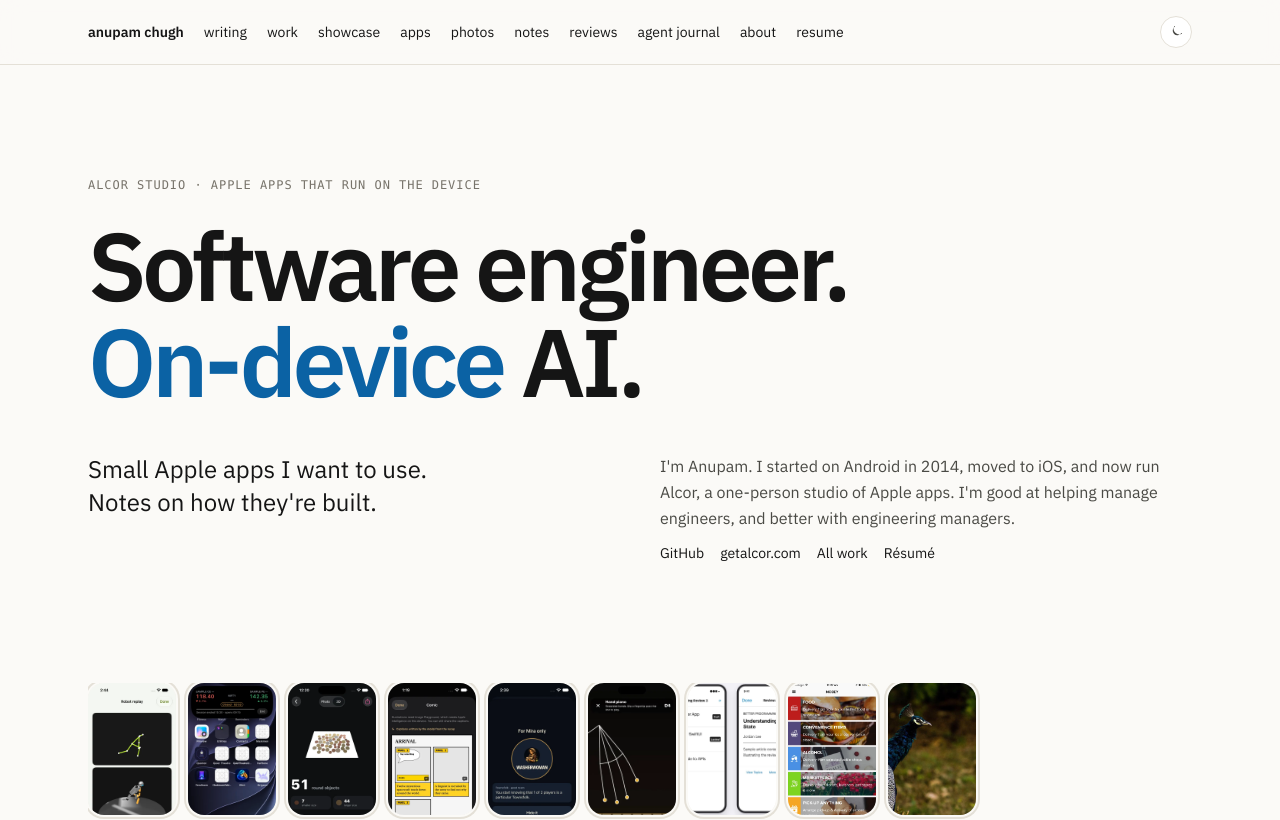
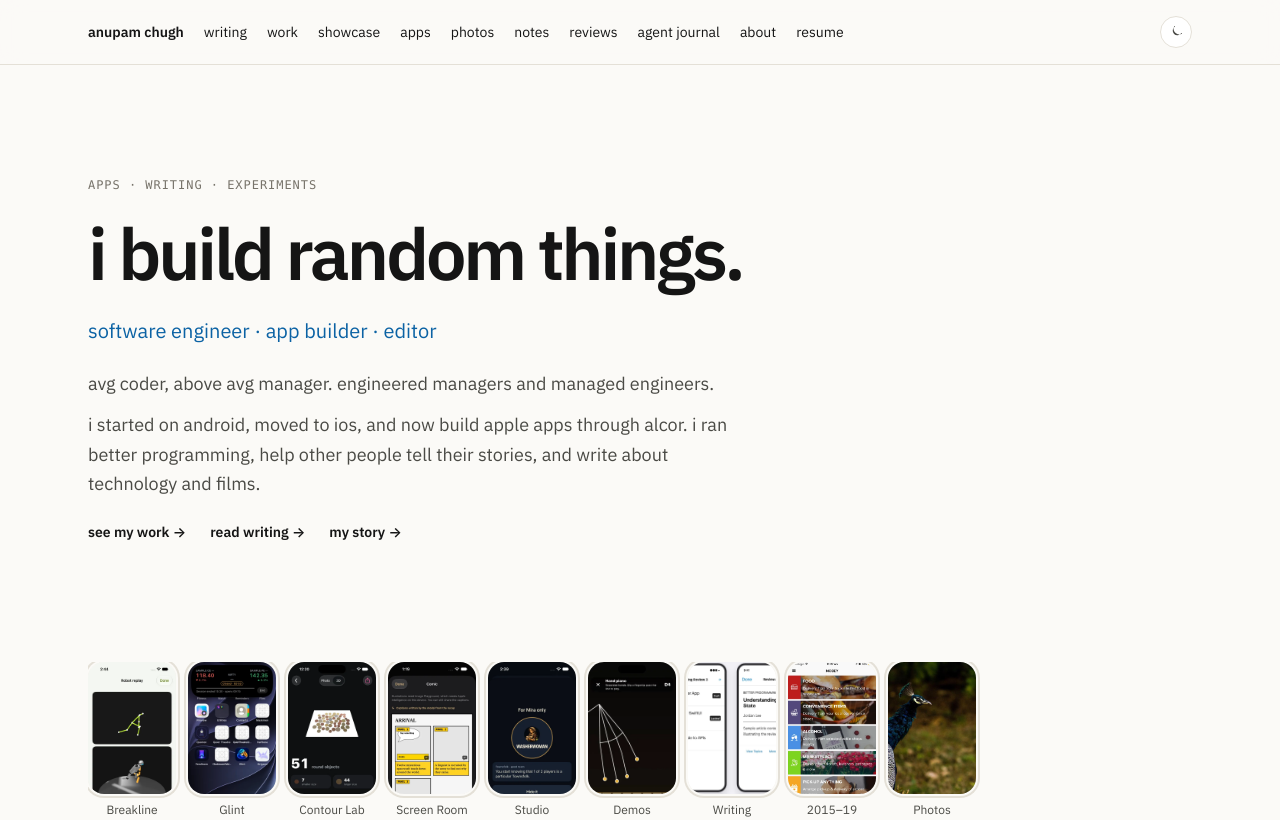
Before and after one commit to anupamchugh/anupamchugh.github.io, a Next.js app: page / in a window 1280 px wide. Shown: the top 820 px of the page. Built offline with nearby package versions, Linux system fonts and the light colour scheme.

Commit message:
Bring personal blog voice back to homepage

```diff
--- a/app/page.tsx
+++ b/app/page.tsx
@@ -279,25 +279,20 @@ export default function HomePage() {
   return (
     <div className="mx-auto max-w-6xl px-4 sm:px-6">
       <section className="pb-14 pt-28">
-        <p className={mono}>alcor studio · apple apps that run on the device</p>
-        <h1 className="mt-6 text-5xl font-bold leading-[0.98] tracking-[-0.045em] text-primary sm:text-7xl lg:text-8xl">
-          Software engineer.<br /><span className="text-[#0B62A4]">On-device</span> AI.
+        <p className={mono}>apps · writing · experiments</p>
+        <h1 className="mt-6 max-w-4xl text-5xl font-bold leading-[1.02] tracking-[-0.045em] text-primary sm:text-7xl">
+          i build random things.
         </h1>
-        <div className="mt-11 grid gap-10 md:grid-cols-2">
-          <p className="text-2xl font-medium leading-snug text-primary">Small Apple apps I want to use.<br />Notes on how they&apos;re built.</p>
-          <div className="leading-relaxed text-secondary">
-            <p>
-              I&apos;m Anupam. I started on Android in 2014, moved to iOS, and now run Alcor, a one-person studio of Apple apps. I&apos;m good at
-              helping manage engineers, and better with engineering managers.
-            </p>
-            <p className="mt-3 flex flex-wrap gap-4 text-sm">
-              <a href="https://github.com/anupamchugh">GitHub</a>
-              <a href="https://getalcor.com/">getalcor.com</a>
-              <Link href="/work/">All work</Link>
-              <Link href="/resume/">Résumé</Link>
-            </p>
-          </div>
+        <p className="mt-7 text-xl font-medium text-[#0B62A4]">software engineer · app builder · editor</p>
+        <div className="mt-6 max-w-2xl space-y-3 text-lg leading-relaxed text-secondary">
+          <p>avg coder, above avg manager. engineered managers and managed engineers.</p>
+          <p>i started on android, moved to ios, and now build apple apps through alcor. i ran better programming, help other people tell their stories, and write about technology and films.</p>
         </div>
+        <p className="mt-6 flex flex-wrap gap-x-6 gap-y-3 text-sm font-semibold">
+          <Link href="/work/">see my work →</Link>
+          <Link href="/posts/">read writing →</Link>
+          <Link href="/resume/">my story →</Link>
+        </p>
       </section>
 
       <LensSections
```
